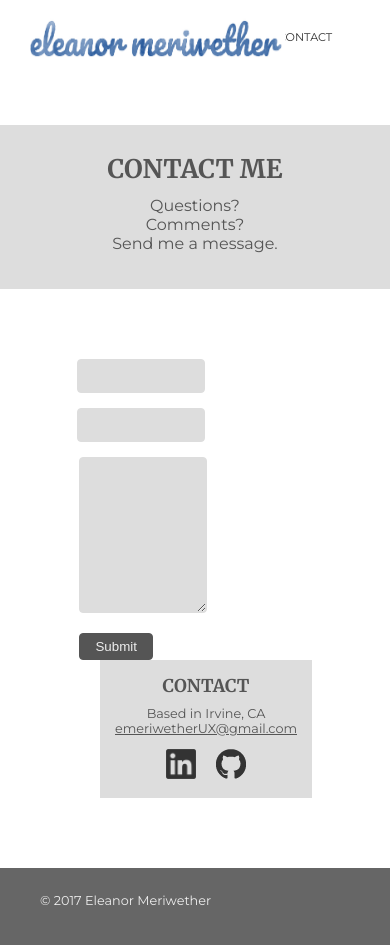
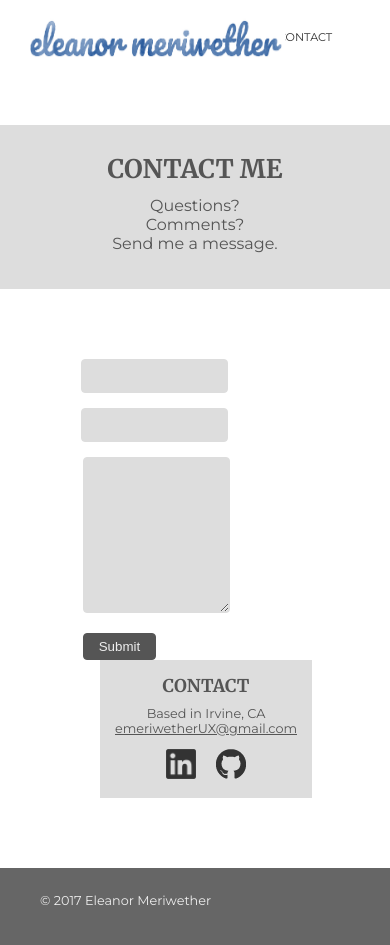
Before and after one commit to emeriwether/emeriwether.github.io, a Jekyll site: the page built from contact.html, in a window 390 px wide. Built offline with Jekyll 4.4.1, drawn with Linux system fonts in a browser that asks for light colours; nearby versions of some CDN libraries.

Commit message:
increase form width to 70% for query 842

```diff
--- a/css/styles.css
+++ b/css/styles.css
@@ -210,6 +210,8 @@ MEDIA QUERIES
 
     /*Contact*/
     section.contactInfo #info { margin-left: 40px;}
+    section.contactInfo > div:nth-child(1) { width: 70%; }
+
 }
 
 @media screen and (max-width: 490px) {
```
